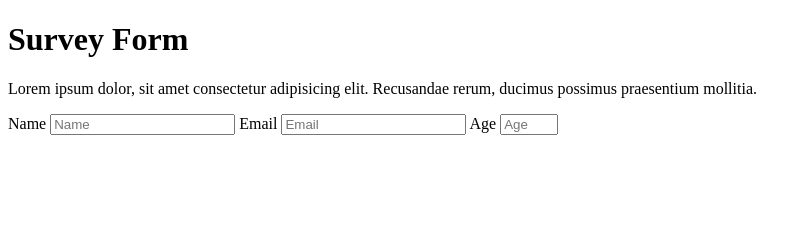
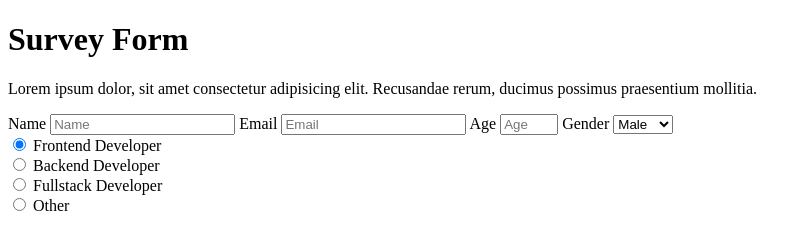
Before and after one commit to BayLadyCoder/FCCProjects, a plain HTML site: page Survey Form/index.html in a window 1280 px wide. Shown: the whole page, without its empty margins (0-811 px from the left). Drawn offline with Linux system fonts and the light colour scheme.

Commit message:
Added dropdown and radio button inputs.

```diff
--- a/Survey Form/index.html
+++ b/Survey Form/index.html
@@ -17,11 +17,23 @@
     <form action="" id="survey-form">
         <label for="name" id="name-label">Name</label>
         <input type="text" name="name" id="name" placeholder="Name">
+
         <label for="email" id="email-label">Email</label>
         <input type="email" name="email" id="email" placeholder="Email">
+
         <label for="age" id="number-label">Age</label>
         <input type="number" name="age" style="width: 50px" min="1" max="99" id="number" placeholder="Age">
 
+        <label for="gender">Gender</label>
+        <select name="gender" id="dropdown">
+            <option value="male">Male</option>
+            <option value="female">Femal</option>
+        </select><br>
+
+        <input type="radio" name="Developer" value="Frontend" checked> Frontend Developer<br>
+        <input type="radio" name="Developer" value="backend"> Backend Developer<br>
+        <input type="radio" name="Developer" value="fullstack"> Fullstack Developer<br>
+        <input type="radio" name="Developer" value="other"> Other<br>
     </form>
 </body>
 
```
